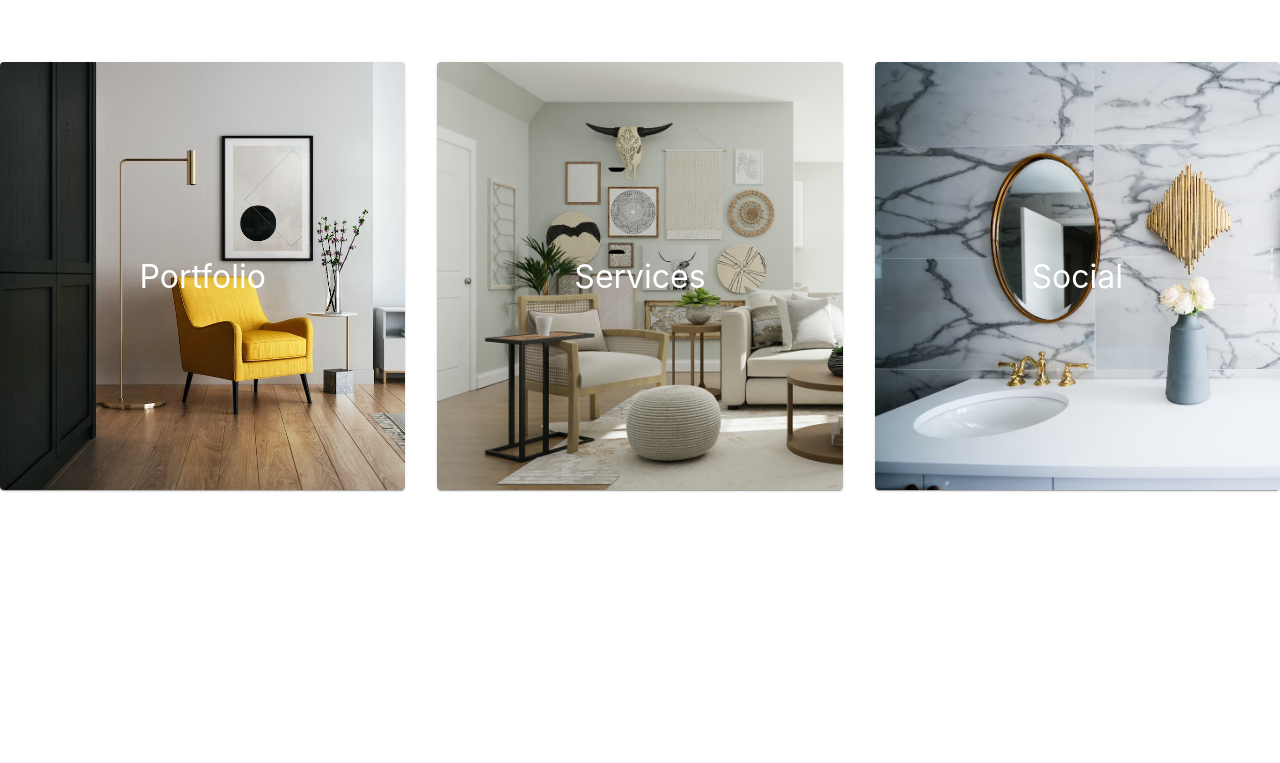
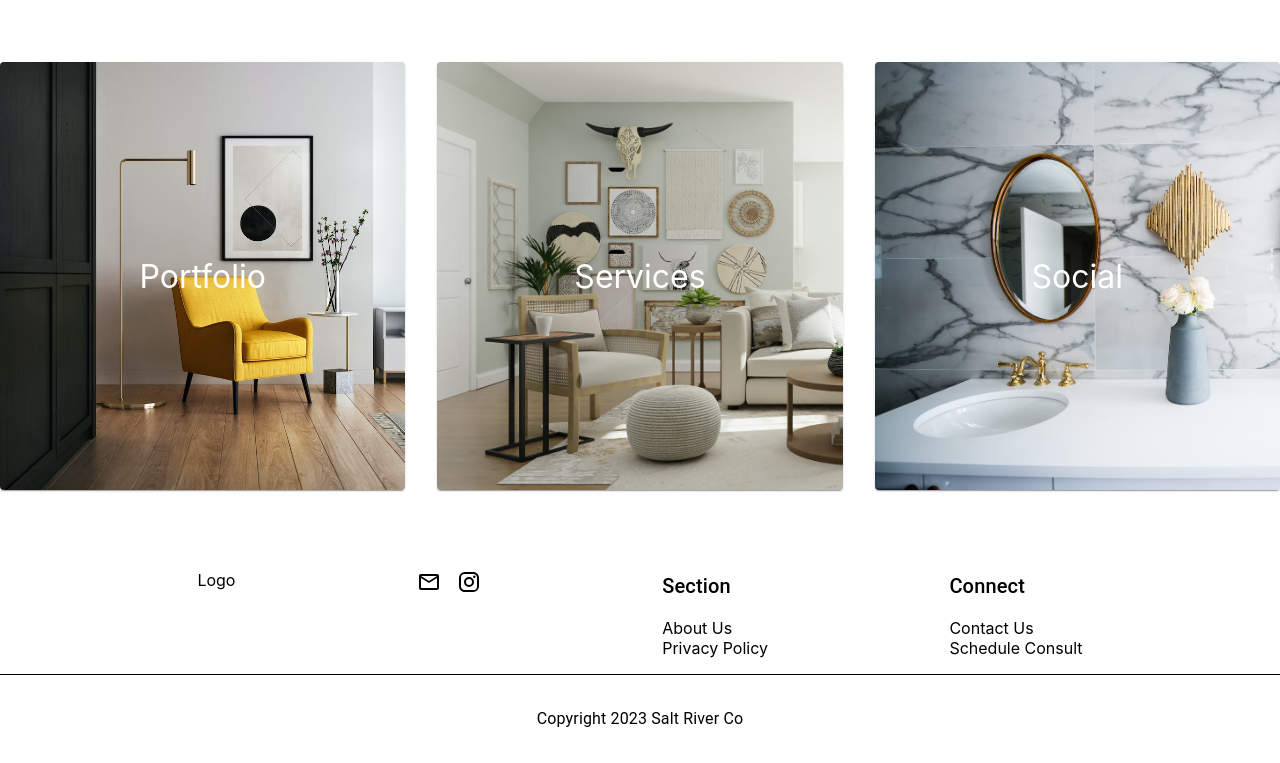
Before and after one commit to Mjthunder88/salt-river, a React (Create React App) app: page / in a window 1280 px wide. Shown: the part 802-1565 px from the top of the page. Before the commit the page ends 1356 px from the top, so only its background shows below. Built offline with nearby package versions, Linux system fonts and the light colour scheme.

Commit message:
started the footer layout

```diff
--- a/package.json
+++ b/package.json
@@ -5,6 +5,7 @@
   "dependencies": {
     "@emotion/react": "^11.11.1",
     "@emotion/styled": "^11.11.0",
+    "@mui/icons-material": "^5.14.3",
     "@mui/material": "^5.14.5",
     "@testing-library/jest-dom": "^5.17.0",
     "@testing-library/react": "^13.4.0",
--- a/src/App.js
+++ b/src/App.js
@@ -2,6 +2,7 @@ import './App.css';
 import Header from './components/Header/Header';
 import { Container } from '@mui/material';
 import HomeScreen from './screens/HomeScreen';
+import Footer from './components/Footer/Footer';
 
 function App() {
   return (
@@ -9,6 +10,7 @@ function App() {
       <Container maxWidth='disabled' disableGutters>
       <Header />
       <HomeScreen />
+      <Footer />
       </Container>
     </div>
   );
--- /dev/null
+++ b/src/components/Footer/Footer.jsx
@@ -0,0 +1,40 @@
+import React from 'react'
+import Grid from '@mui/material/Unstable_Grid2'
+import { Typography, Box, Stack } from '@mui/material'
+import MailOutlineIcon from '@mui/icons-material/MailOutline';
+import InstagramIcon from '@mui/icons-material/Instagram';
+
+const Footer = () => {
+  return (
+    <>
+    <Grid sx={{padding: '1em'}} container justifyContent={'space-evenly'}>
+        <Grid item>Logo</Grid>
+        <Grid item >
+            <Stack columnGap={'1em'} flexDirection={'row'}>
+            <MailOutlineIcon />
+            <InstagramIcon />
+            </Stack>
+        </Grid>
+        <Grid item>
+            <Typography variant='h6'>Section</Typography>
+                <Stack sx={{paddingTop: '1em'}}>
+                    <Typography variant='p'>About Us</Typography>
+                    <Typography variant='p'>Privacy Policy</Typography>
+                </Stack>
+        </Grid>
+        <Grid item>
+            <Typography variant='h6'>Connect</Typography>
+                <Stack sx={{paddingTop: '1em'}}>
+                <Typography variant='p'>Contact Us</Typography>
+                <Typography variant='p'>Schedule Consult</Typography>
+                </Stack>
+        </Grid>
+    </Grid>
+    <Box sx={{borderTop: 'solid 1px', textAlign: 'center', padding: '2em'}}>
+        <Typography>Copyright 2023 Salt River Co</Typography>
+    </Box>
+    </>
+  )
+}
+
+export default Footer
```
Also changed, not shown: 1 other file (tests, documents, lock files or other folders).
